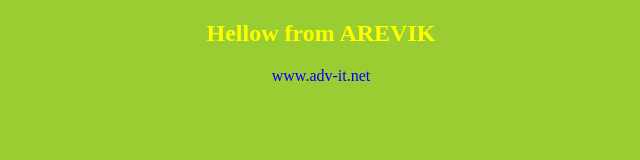
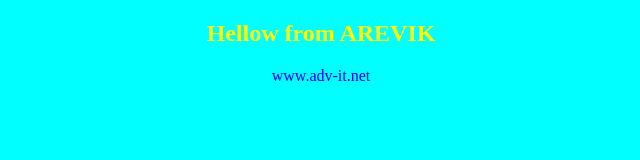
Before and after one commit to stepan-hambaryan1987/app-for-jenkins, a plain HTML site: page index.html in a window 1280 px wide. Shown: the whole page, without its empty margins (319-959 px from the left). Drawn offline with Linux system fonts and the light colour scheme.

Commit message:
chenged index.html body color

```diff
--- a/index.html
+++ b/index.html
@@ -5,7 +5,7 @@
     <meta name="viewport" content="width=device-width, initial-scale=1.0" />
     <title>Document</title>
   </head>
-  <body bgcolor="yellowgreen" style="text-align: center">
+  <body bgcolor="cyan" style="text-align: center">
     <h2><font color="yellow">Hellow from AREVIK</font></h2>
     <font color="blue">www.adv-it.net</font>
   </body>
```
